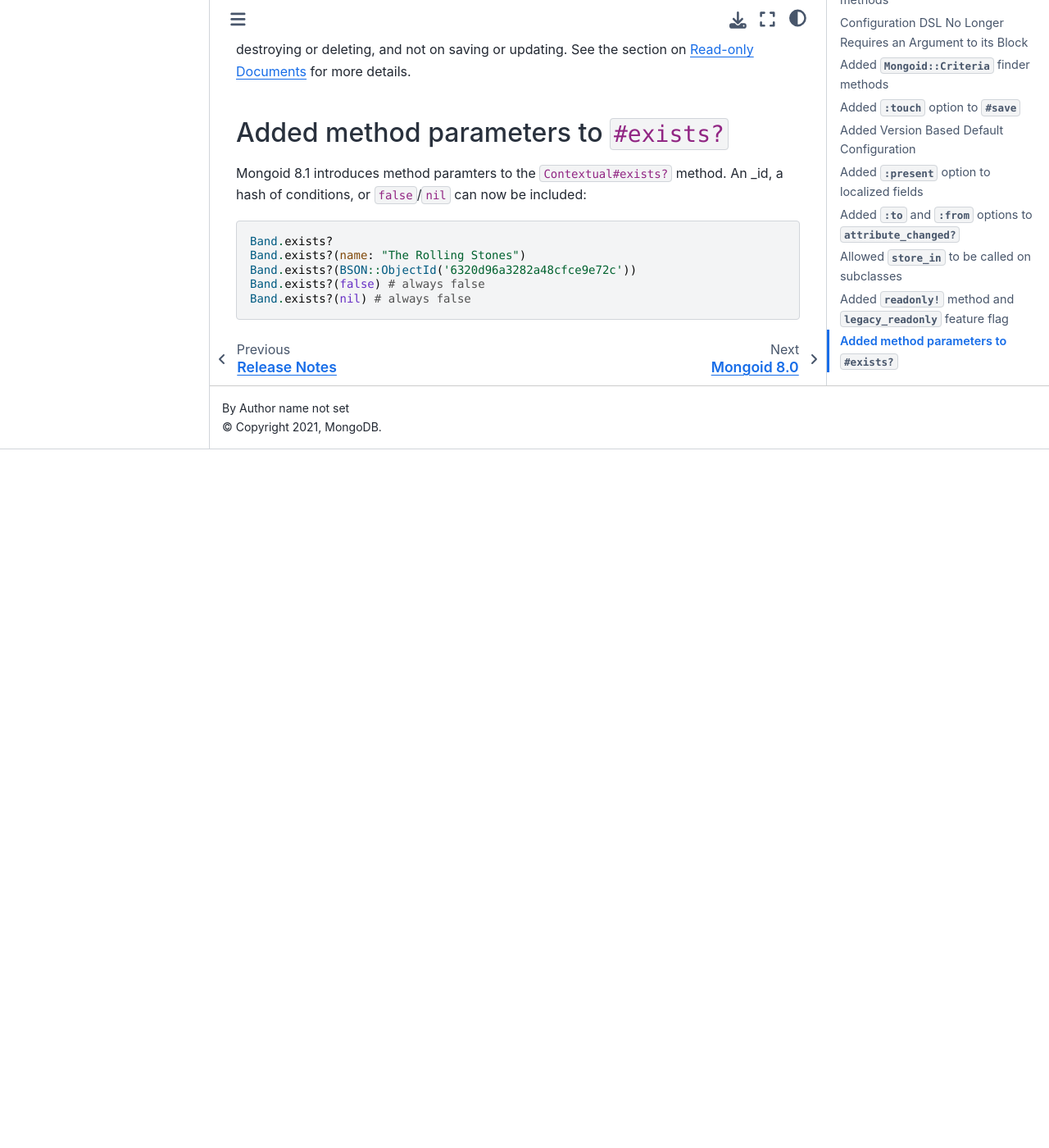
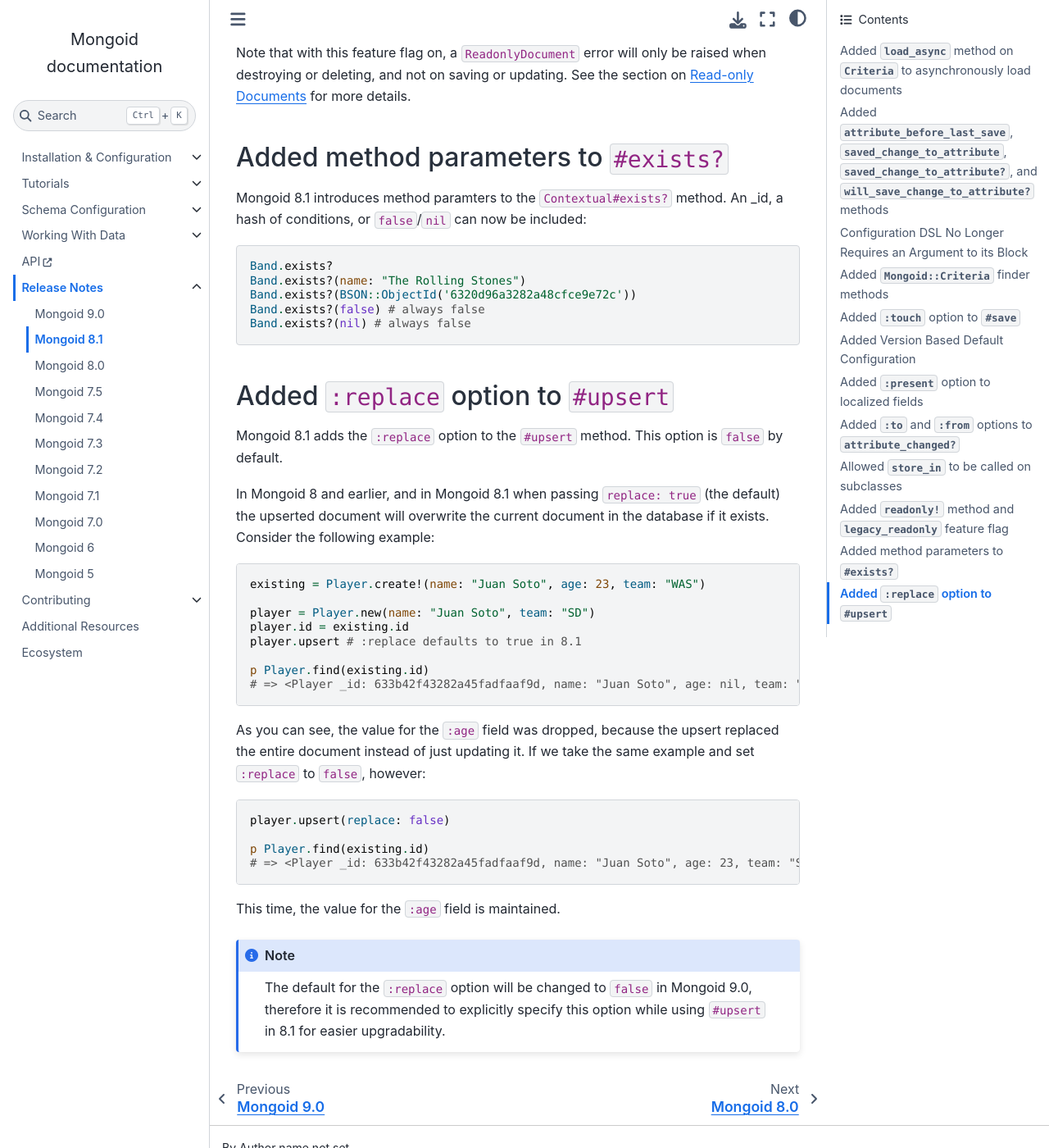
Before and after one commit to i80and/docs-mongoid, a Sphinx documentation site: the page built from docs/release-notes/mongoid-8.1.txt, in a window 1280 px wide and 1400 px high, scrolled down 5743 px. Shown: the whole window at 82% size. Built offline with Sphinx 7.4.7 and the Sphinx Book theme 1.1.4, drawn with Linux system fonts in a browser that asks for light colours; before the commit the page ends 6291 px from its top, so only the background shows below that; some of the changed text lies outside the part shown.

Commit message:
MONGOID-5363 Change #upsert to perform updating upsert rather than replacing upsert (#5492)
* MONGOID-5363 add :replace option to upsert method

* MONGOID-5363 add docs, release notes for 8.1/9.0

```diff
--- a/docs/release-notes.txt
+++ b/docs/release-notes.txt
@@ -9,6 +9,7 @@ Release Notes
 .. toctree::
   :titlesonly:
 
+  release-notes/mongoid-9.0
   release-notes/mongoid-8.1
   release-notes/mongoid-8.0
   release-notes/mongoid-7.5
--- a/docs/release-notes/mongoid-8.1.txt
+++ b/docs/release-notes/mongoid-8.1.txt
@@ -300,3 +300,44 @@ An _id, a hash of conditions, or ``false``/``nil`` can now be included:
   Band.exists?(BSON::ObjectId('6320d96a3282a48cfce9e72c'))
   Band.exists?(false) # always false
   Band.exists?(nil) # always false
+
+
+Added ``:replace`` option to ``#upsert``
+----------------------------------------
+
+Mongoid 8.1 adds the ``:replace`` option to the ``#upsert`` method. This option
+is ``false`` by default.
+
+In Mongoid 8 and earlier, and in Mongoid 8.1 when passing ``replace: true``
+(the default) the upserted document will overwrite the current document in the
+database if it exists. Consider the following example:
+
+.. code:: ruby
+
+  existing = Player.create!(name: "Juan Soto", age: 23, team: "WAS")
+
+  player = Player.new(name: "Juan Soto", team: "SD")
+  player.id = existing.id
+  player.upsert # :replace defaults to true in 8.1
+
+  p Player.find(existing.id)
+  # => <Player _id: 633b42f43282a45fadfaaf9d, name: "Juan Soto", age: nil, team: "SD">
+
+As you can see, the value for the ``:age`` field was dropped, because the
+upsert replaced the entire document instead of just updating it. If we take the
+same example and set ``:replace`` to ``false``, however:
+
+.. code:: ruby
+
+  player.upsert(replace: false)
+
+  p Player.find(existing.id)
+  # => <Player _id: 633b42f43282a45fadfaaf9d, name: "Juan Soto", age: 23, team: "SD">
+
+This time, the value for the ``:age`` field is maintained.
+
+.. note::
+
+  The default for the ``:replace`` option will be changed to ``false`` in
+  Mongoid 9.0, therefore it is recommended to explicitly specify this option
+  while using ``#upsert`` in 8.1 for easier upgradability.
```
Also changed, not shown: docs/reference/crud.txt (+7 -3 lines), docs/release-notes/mongoid-9.0.txt (+13 -0 lines).
